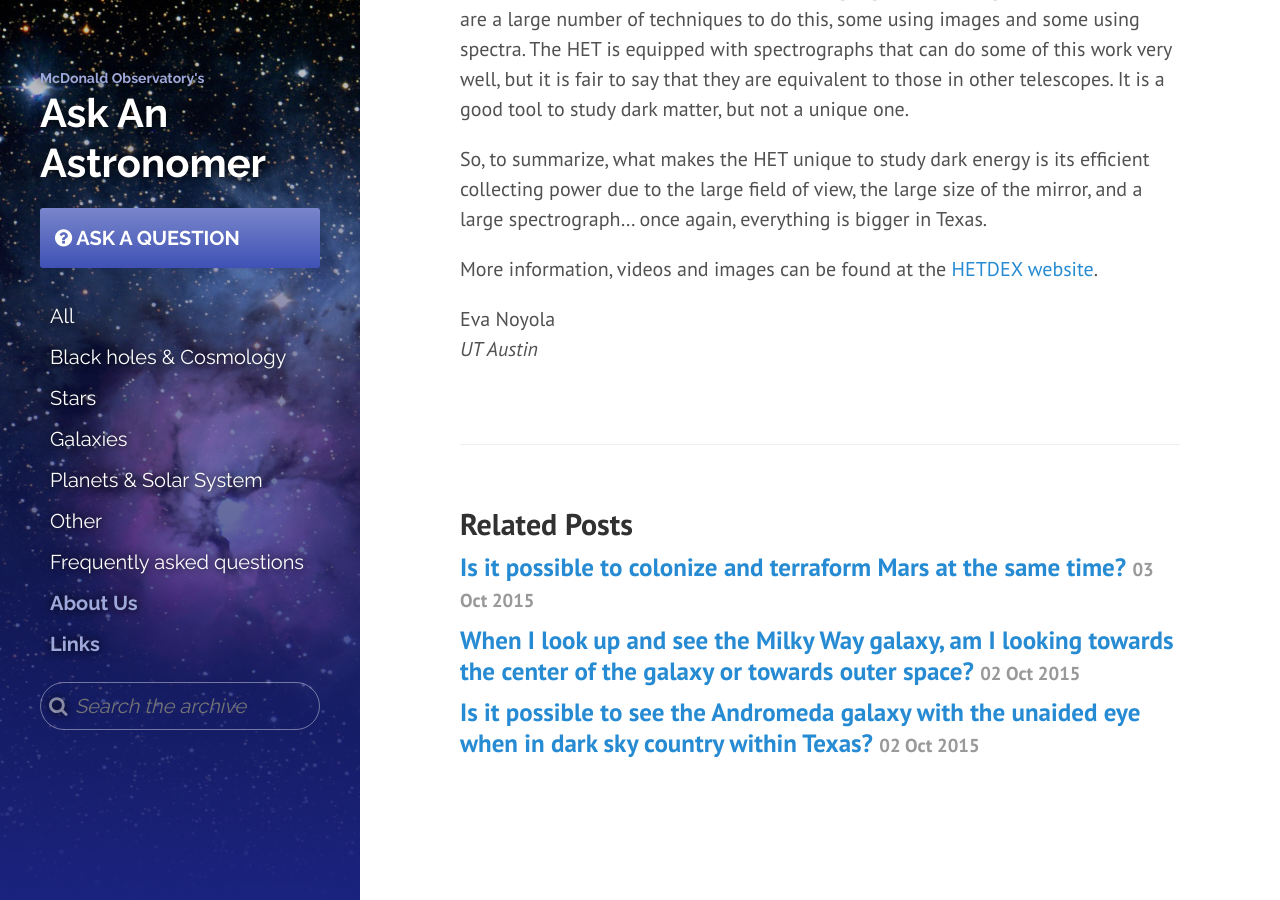
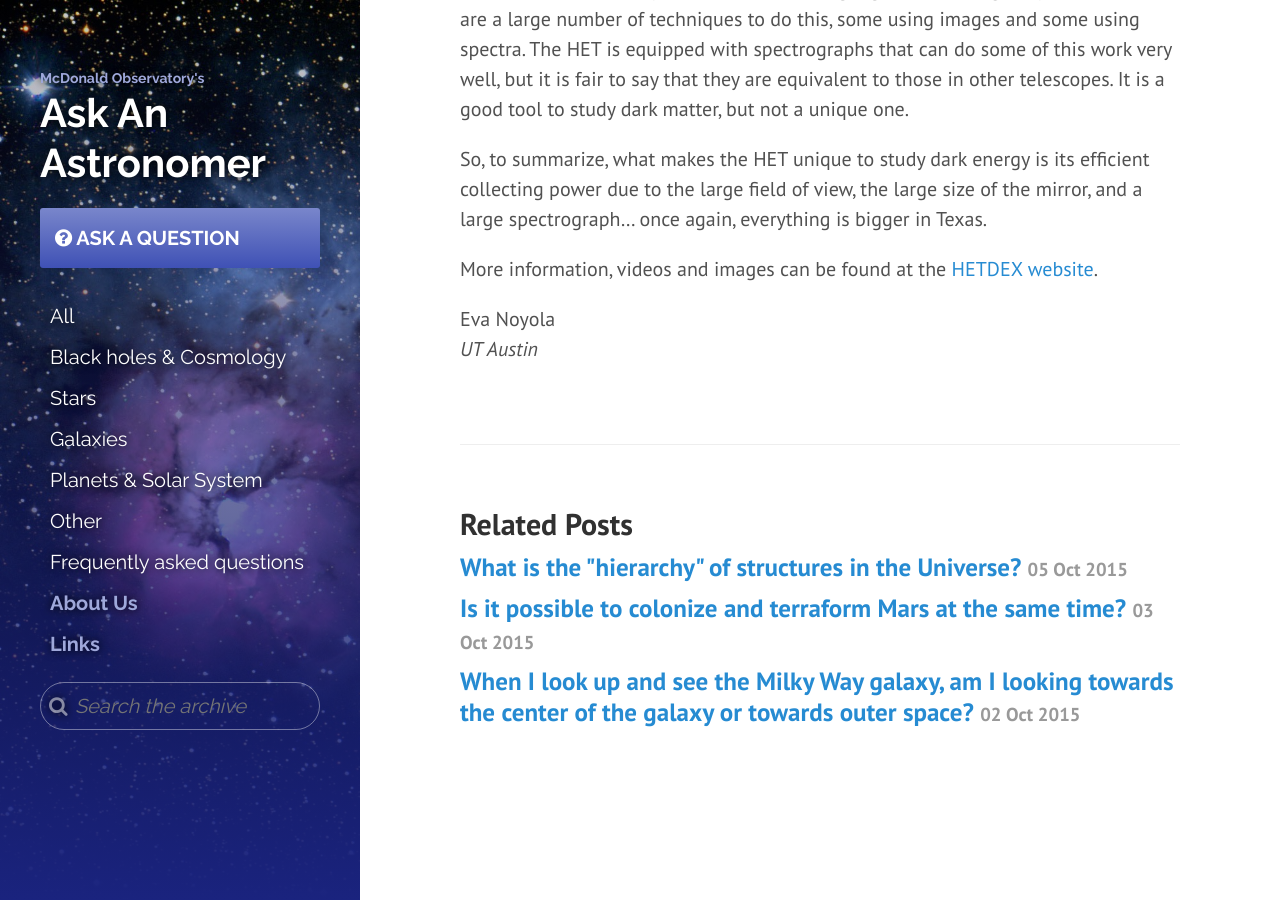
Before and after one commit to askanastronomer/askanastronomer.github.io, a Jekyll site: the page built from _posts/2015-10-02-het-dark-matter-dark-energy.md, in a window 1280 px wide and 900 px high, scrolled down 2319 px. Built offline with Jekyll 4.4.1, drawn with Linux system fonts in a browser that asks for light colours; nearby versions of some CDN libraries; some of the changed lines change nothing that is shown.

Commit message:
Added new answer by TC

```diff
--- /dev/null
+++ b/_posts/2015-10-05-hierarchy-of-the-universe.md
@@ -0,0 +1,27 @@
+---
+layout: post
+title: What is the "hierarchy" of structures in the Universe?
+categories: bhc
+thumbnail: "http://upload.wikimedia.org/wikipedia/commons/thumb/6/6d/Large-scale_structure_of_light_distribution_in_the_universe.jpg/800px-Large-scale_structure_of_light_distribution_in_the_universe.jpg"
+---
+<div class="image">
+<img src="http://upload.wikimedia.org/wikipedia/commons/thumb/6/6d/Large-scale_structure_of_light_distribution_in_the_universe.jpg/800px-Large-scale_structure_of_light_distribution_in_the_universe.jpg" alt="Mars, Earth size comparison.jpg">
+<div class="caption">
+A computer simulation (more than 50 million light years across) of one possible scenario for the large-scale distribution of light sources in the universe. Credit: Andrew Pontzen and Fabio Governato.
+</div>
+</div>
+
+**What is the "hierarchy" of structures in the Universe? it seems that we have moon, then planet, then planetary system, then Galaxy, then maybe "several missing" in the hierarchy?, then universe.**
+
+**How many "several missing" structures would there be? And would all of them just be considered clusters within clusters? Or is the "galaxy" structure the largest single independent organized type of structure in the universe and anything beyond that just one big disorganized mess?**
+
+**Is there any organization beyond the galaxy structure, something containing galaxies, but again, not the entire universe and somewhat lesser than the entire universe? And if so, how many levels in the hierarchy are there before we get to "universe"?**
+
+There are definitely structures larger than galaxies in the Universe, but it's not clear exactly how many types or levels. The most obvious and uncontroversial class of structures beyond the galaxy is the galaxy group or cluster. These structures consist of tens to thousands of individual galaxies that are bound by gravity to one other and orbit a common center. That center is not defined by some huge central object, as the Sun defines the center of our solar system, but instead by the center of all the mass in the cluster, including dark matter. In fact, the dark matter dominates the mass budget of galaxy clusters, outweighing the normal matter by about a five-to-one ratio.
+
+Beyond the scale of galaxy clusters, most astronomers agree that there are "superclusters," consisting of several galaxy clusters and groups bound to one another. Our own galaxy and the galaxy group it is part of ([the Local Group](https://en.wikipedia.org/wiki/Local_Group) -- a very creative name) is generally accepted to be part of the [Virgo Supercluster](https://en.wikipedia.org/wiki/Virgo_Supercluster), which may in turn be part of an even larger supercluster ([the Laniakea Supercluster](https://en.wikipedia.org/wiki/Laniakea_Supercluster)), though this finding is new and not fully accepted.
+
+The unresolved question is whether there are larger and larger structures, out to arbitrarily large scales, or whether things eventually approximate, as you say, "one big disorganized mess." A fundamental principle of cosmology (the study of the origin and evolution of the Universe) is that on large enough scales the Universe is homogeneous (looks the same wherever you are) and isotropic (looks the same in whatever direction you look). But this is an axiom, not an observation. Our best evidence that the cosmological principle holds is the [*cosmic microwave background*](https://en.wikipedia.org/wiki/Cosmic_microwave_background) (CMB), the relic light left over from a few hundred thousand years after the beginning of the Universe. The intensity of the CMB is equal in all directions to within about one part in 100,000, implying that the density of the Universe was similarly uniform when the CMB was emitted. But as astronomers do galaxy surveys out to greater and greater distances, we always seem to find larger and larger structures -- i.e., we have not yet conclusively detected the "homogeneity scale" in galaxy surveys -- so it's probably safest to say that the hierarchy of structures persists out to some scale between the farthest distance probed by current galaxy surveys (a few billion light years) and the distance to the CMB (essentially the size of the observable Universe).
+
+Tom Crawford<br>
+*University of Chicago*
--- a/public/css/aaa.css
+++ b/public/css/aaa.css
@@ -105,7 +105,6 @@ a.about {
   margin-top:20px;
 }
 
-
 #searchbox {
   font-family:'Raleway', 'Helvetica Neue', Helvetica, Arial;
   font-style:italic;
```
